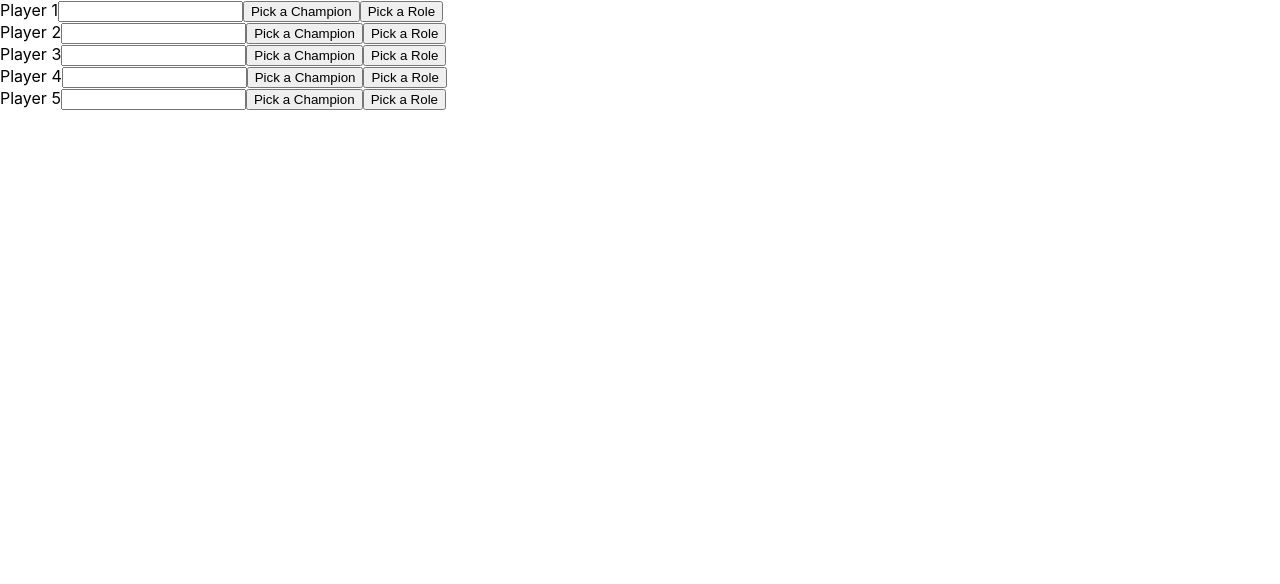
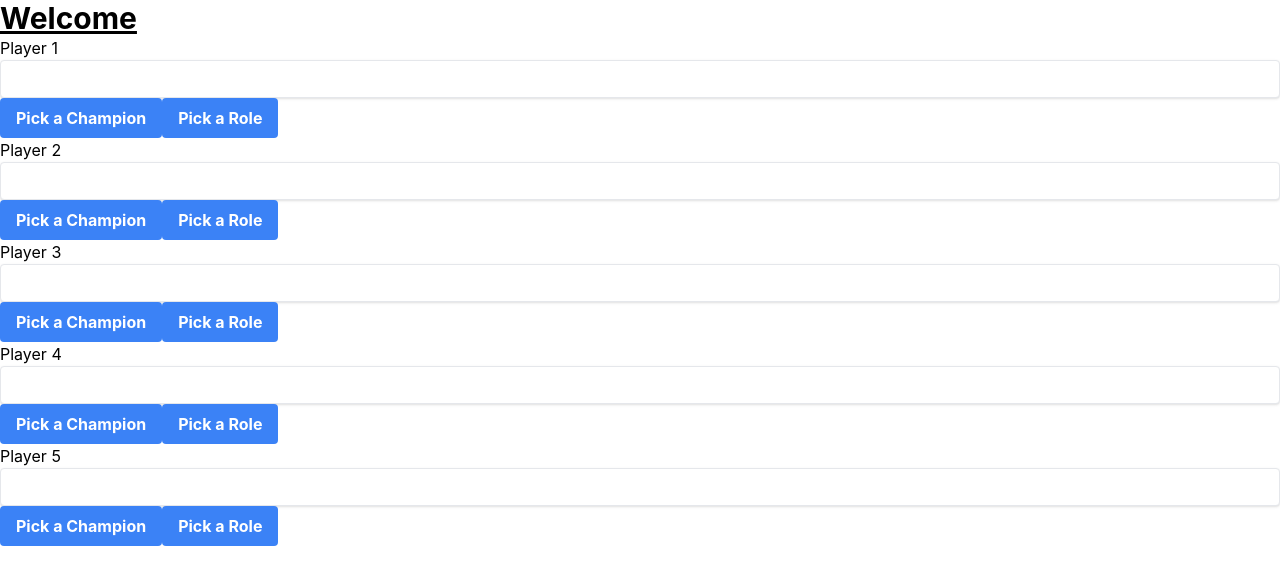
Before and after one commit to JakeSaterlay/FiveManSpiceV2, a React (Create React App) app: page / in a window 1280 px wide. Shown: the top 584 px of the page. Built offline with nearby package versions, Linux system fonts and the light colour scheme.

Commit message:
added tailwind css

```diff
--- a/package.json
+++ b/package.json
@@ -34,5 +34,8 @@
       "last 1 firefox version",
       "last 1 safari version"
     ]
+  },
+  "devDependencies": {
+    "tailwindcss": "^3.0.24"
   }
 }
--- a/src/components/championPicker.jsx
+++ b/src/components/championPicker.jsx
@@ -29,7 +29,8 @@ class ChampionPicker extends Component {
 	render() {
 		const { players } = this.state;
 		return (
-			<div>
+			<div class="container mx-auto">
+				<h1 className="text-3xl font-bold underline">Welcome</h1>
 				{players.map((player) => (
 					<Player
 						id={player.id}
--- a/src/components/player.jsx
+++ b/src/components/player.jsx
@@ -4,11 +4,22 @@ const Player = (props) => {
 	return (
 		<div>
 			Player {props.player.id}
-			<input name={props.id} onChange={props.onChange} type="text" />
-			<button onClick={() => props.onChampSelect(props.player)}>
+			<input
+				className="shadow appearance-none border rounded w-full py-2 px-3 text-gray-700 leading-tight focus:outline-none focus:shadow-outline"
+				name={props.id}
+				onChange={props.onChange}
+				type="text"
+			/>
+			<button
+				className="bg-blue-500 hover:bg-blue-700 text-white font-bold py-2 px-4 rounded"
+				onClick={() => props.onChampSelect(props.player)}
+			>
 				Pick a Champion
 			</button>
-			<button onClick={() => props.onRoleSelect(props.player)}>
+			<button
+				className="bg-blue-500 hover:bg-blue-700 text-white font-bold py-2 px-4 rounded"
+				onClick={() => props.onRoleSelect(props.player)}
+			>
 				Pick a Role
 			</button>
 		</div>
--- /dev/null
+++ b/tailwind.config.js
@@ -0,0 +1,7 @@
+module.exports = {
+	content: ["./src/**/*.{html,js,jsx}"],
+	theme: {
+		extend: {},
+	},
+	plugins: [],
+};
```
Also changed, not shown: src/index.css (+12 -8 lines), 1 other file (tests, documents, lock files or other folders).
